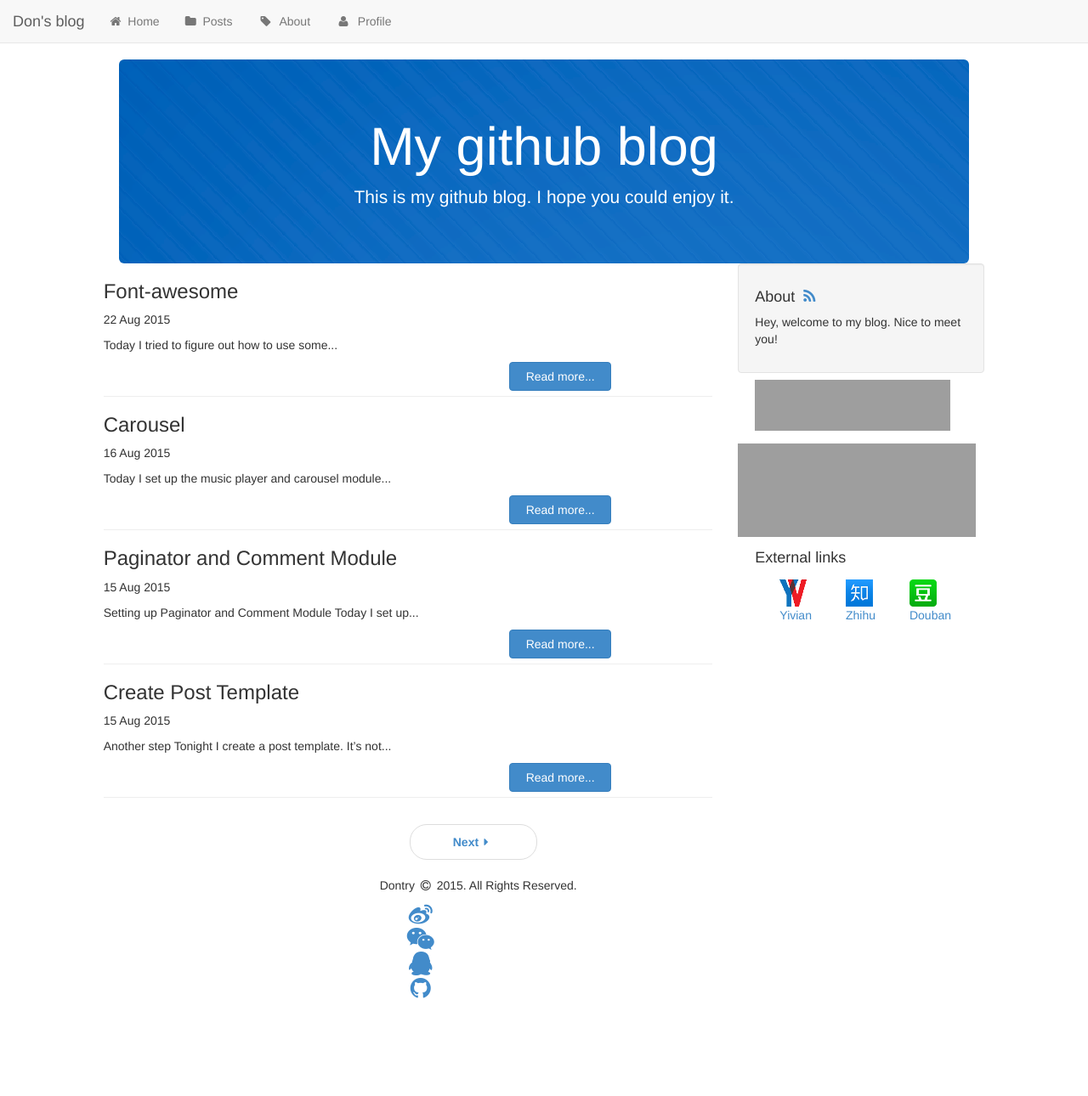
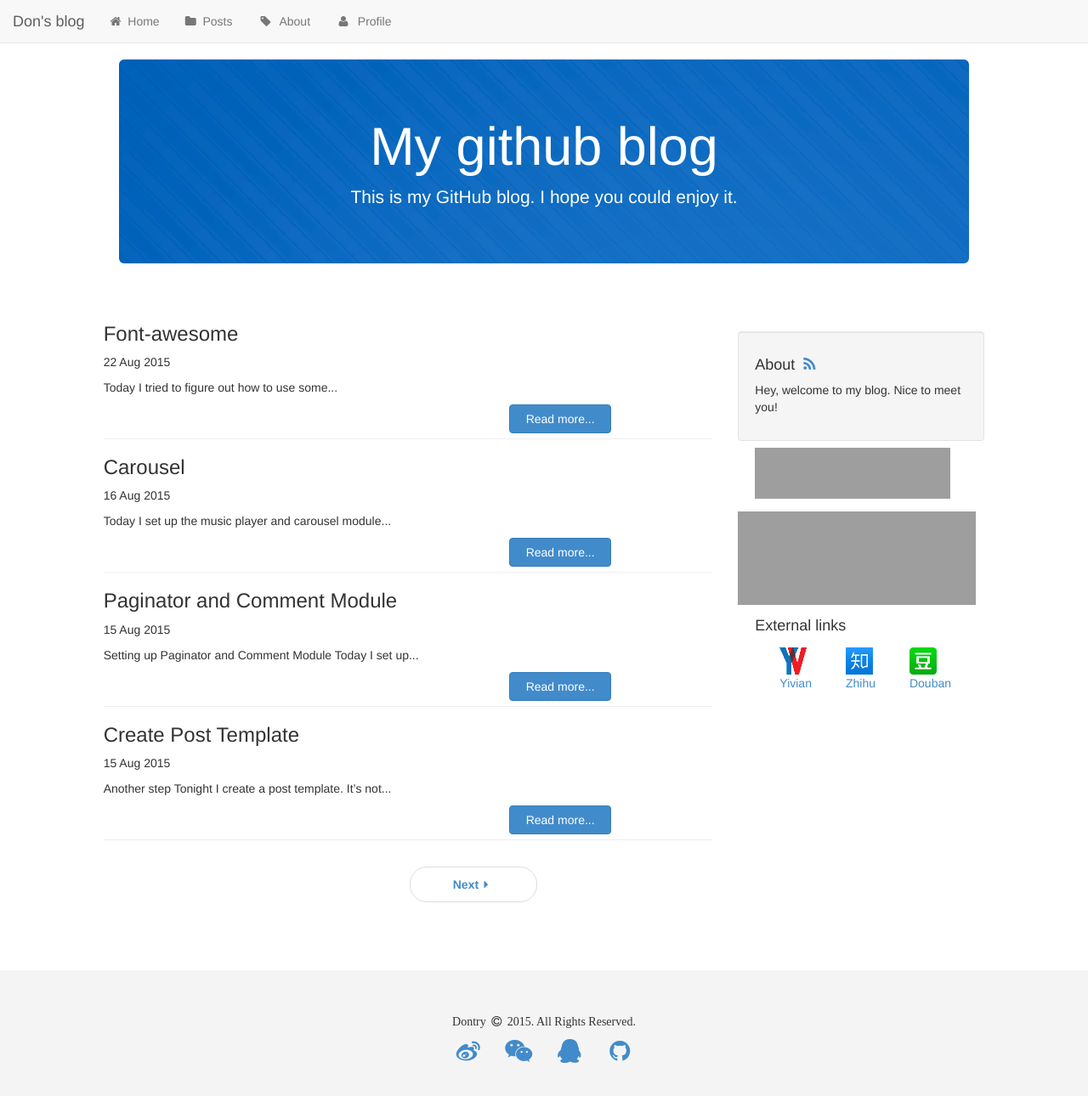
Before and after one commit to luoyuchen/dontry.github.io, a Jekyll site: the page built from index.html, in a window 1280 px wide and 1312 px high. Shown: the top 1290 px of the window at 85% size. Built offline with Jekyll 4.4.1, drawn with Linux system fonts in a browser that asks for light colours; the list of posts is cut into pages by our own code; grey boxes are pictures that could not be loaded.

Commit message:
add font-awesome

```diff
--- a/_includes/footer.html
+++ b/_includes/footer.html
@@ -1,5 +1,5 @@
 <footer id="footer" class="footer container-fluid">
-	<div class="container col-md-4 col-md-offset-4">
+	<div class="container">
 		<p>
 			Dontry
 			<i class="fa fa-fw fa-copyright"></i>
--- a/css/blog_style.css
+++ b/css/blog_style.css
@@ -1,4 +1,8 @@
 /*------ Main ----------*/
+body{
+	width: 100%
+}
+
 .container{
 	width: 700px;
 }
@@ -25,7 +29,7 @@
 
 .banner{
 	width: 80%;
-	margin: 0 auto;
+	margin: 70px auto 50px;
 	background: url(../images/azure.png);
 	text-align: center;
 	background-color: #ddd;
@@ -42,6 +46,10 @@
 	float: right;
 	width: 50px;
 	height: 50px;
+}
+
+.blog-sidebar{
+	margin-top: 30px;
 }
 
 .sidebar-module{
@@ -277,7 +285,7 @@
 }
 
 .carousel-inner .item{
-	overflow: hidden;
+	overflow: hidden;z
 	height: 300px;
 
 }
@@ -293,3 +301,33 @@
 	cursor: pointer;
 	color: #ddd;
 }
+
+/*----------Footer-----------*/
+#footer{
+	position: relative;
+	bottom: 0;
+	font: 1em/1.5em serif;
+	width: 100%;
+	height: 170px;
+	margin-top: 60px;
+	padding-top: 50px;
+	background-color: #f4f4f4;
+}
+
+#footer .container{
+	width: 100%;
+	text-align: center;
+}
+
+#footer .container .fa-ul{
+	margin-left: 0;
+	display: inline;
+}
+
+#footer .container ul li{
+	display: inline-block;
+}
+
+#footer .container ul li+li{
+	margin-left: 20px;
+}
--- a/index.html
+++ b/index.html
@@ -4,15 +4,12 @@ title: My blog
 ---
 <!-- {% include header.html %} -->
 <div class="container-fluid">
-	<div class="blog-header">
-		<div class="jumbotron banner">
-			<h1 class="blog-title">My github blog</h1>
-			<p class="lead blog-description">
-				This is my github blog. I hope you could enjoy it.
-			</p>
-		</div>
+	<div class="jumbotron banner">
+		<h1 class="blog-title">My github blog</h1>
+		<p class="lead blog-description">
+			This is my GitHub blog. I hope you could enjoy it.
+		</p>
 	</div>
-
 	<div class="row">
 		<div class="col-xs-12 col-md-7 col-md-offset-1  blog-main">
 			{% for post in paginator.posts %}
```
Also changed, not shown: css/style.css (deleted, +0 -104 lines).
